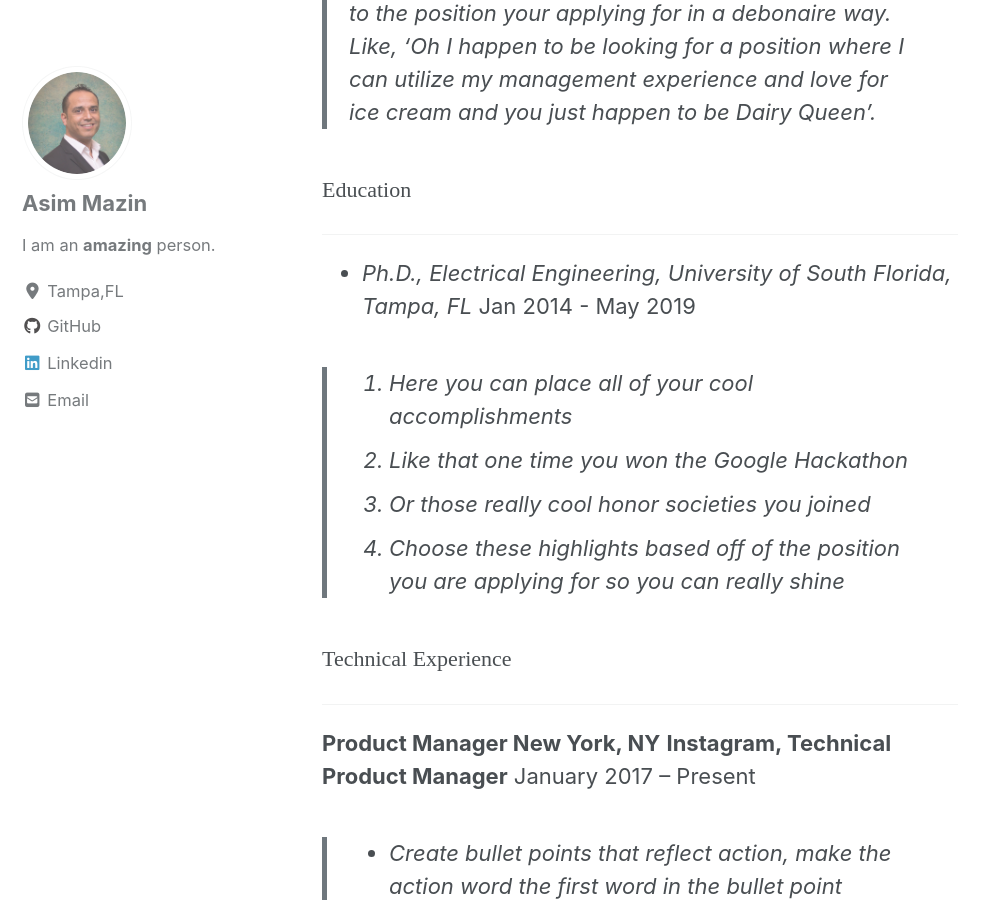
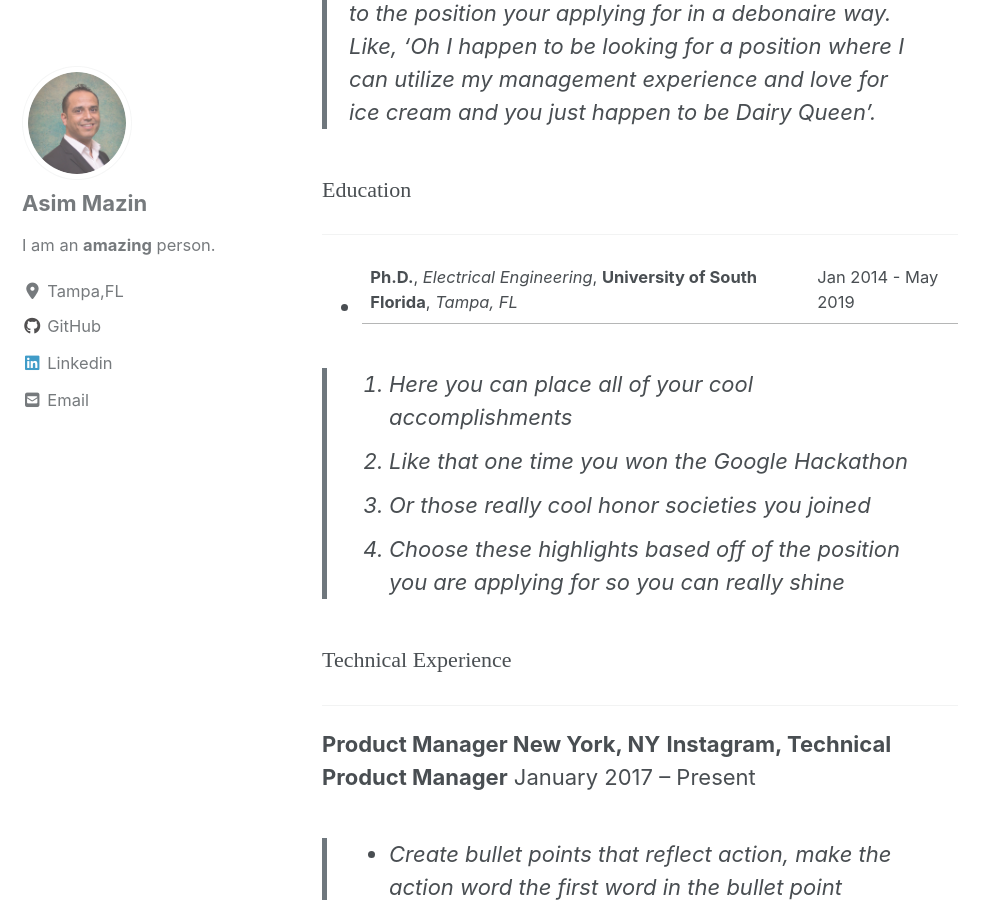
Before and after one commit to AsimMazin/Asimmazin.github.io, a Jekyll site: the page built from _pages/Resume.md, in a window 1280 px wide and 900 px high, scrolled down 342 px. Shown: the whole window, without its empty margins (0-999 px from the left). Built offline with Jekyll 4.4.1, drawn with Linux system fonts in a browser that asks for light colours; cached includes are drawn as plain includes; nearby versions of some CDN libraries.

Commit message:
New Modification

```diff
--- a/_pages/Resume.md
+++ b/_pages/Resume.md
@@ -14,7 +14,7 @@
 <br />
 - - - -
 
-- *Ph.D., Electrical Engineering, University of South Florida, Tampa, FL*                                 Jan 2014 - May 2019
+- **Ph.D.**, *Electrical Engineering*, **University of South Florida**, *Tampa, FL*                    |             Jan 2014 - May 2019
 
 > 1. Here you can place all of your cool accomplishments
 > 2. Like that one time you won the Google Hackathon
```
